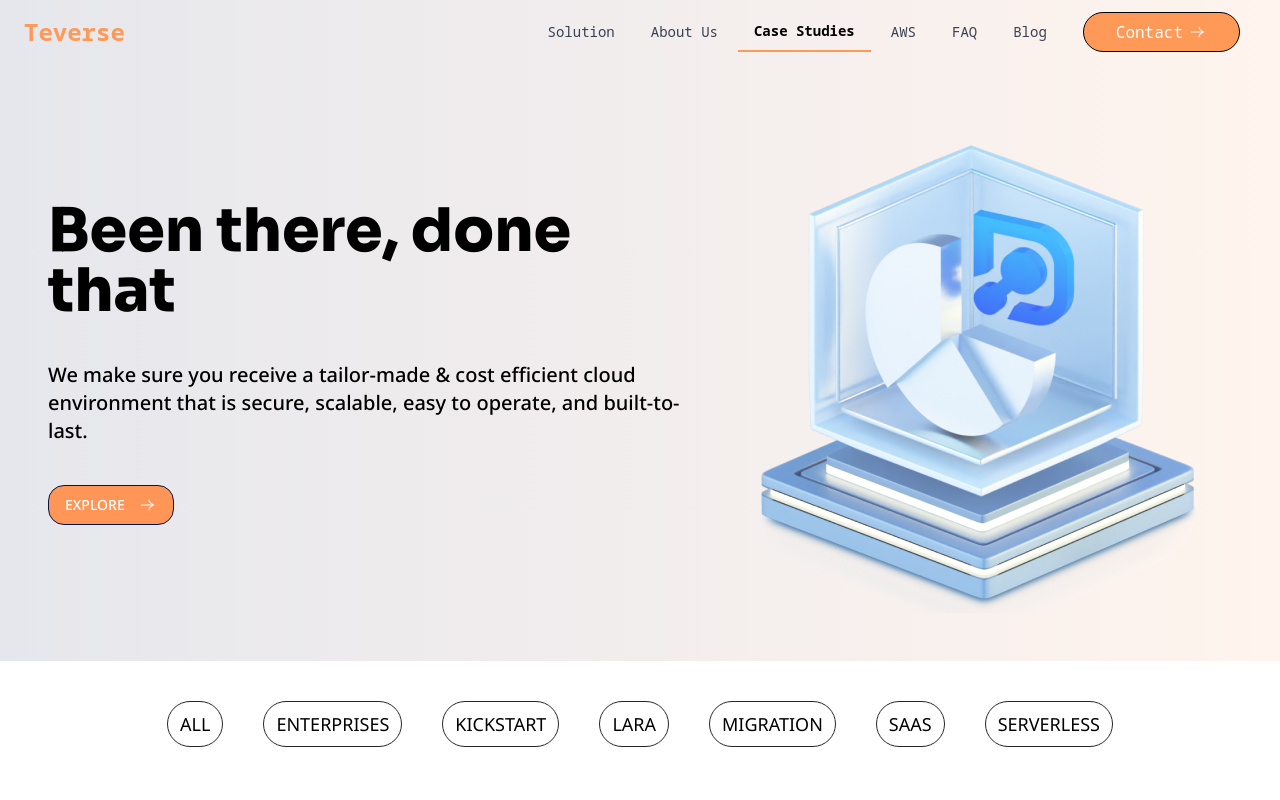
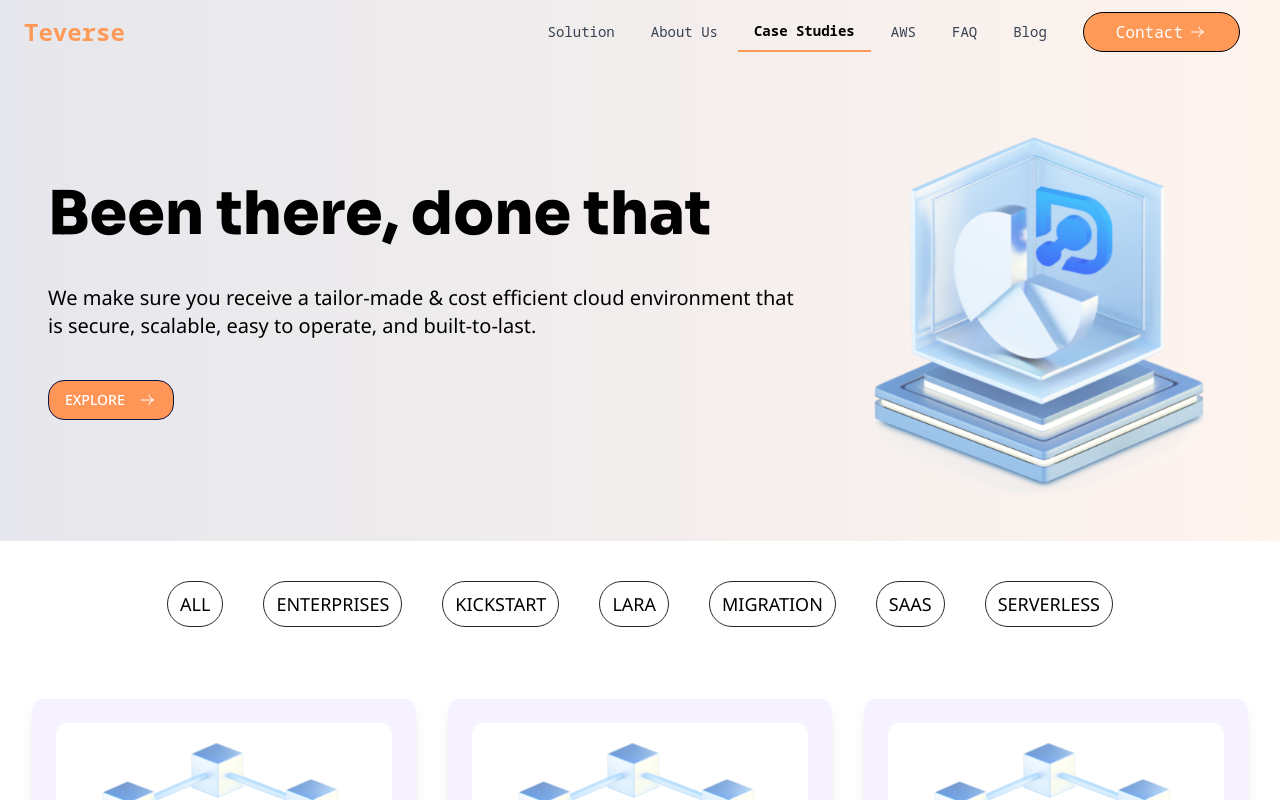
Before and after one commit to Lukman10a/web-agency, a Next.js app: page /case-studies in a window 1280 px wide. Shown: the top 800 px of the page. Built offline with nearby package versions, Linux system fonts and the light colour scheme.

Commit message:
minor fixes

```diff
--- a/src/components/shared/solutions-list.tsx
+++ b/src/components/shared/solutions-list.tsx
@@ -19,7 +19,7 @@ export const ExpandableList = ({
   return (
     <div
       className={cn(
-        "relative flex  md:h-20   md:w-full w-20 min-w-10 cursor-pointer overflow-hidden  rounded-md transition-all delay-0 duration-300 ease-in-out",
+        "relative flex md:h-20 md:w-full w-20 min-w-10 cursor-pointer overflow-hidden  rounded-md transition-all delay-0 duration-300 ease-in-out",
         {
           "flex-grow md:h-auto": index === activeItem,
         },
@@ -28,7 +28,7 @@ export const ExpandableList = ({
       {...props}
     >
       <div
-        className="absolute inset-0 bg-black bg-opacity-25"
+        className="absolute inset-0 bg-black bg-opacity-35"
         aria-hidden="true"
       ></div>
       <Image
--- a/src/pages/about-us.tsx
+++ b/src/pages/about-us.tsx
@@ -27,12 +27,12 @@ const AboutUs = () => {
   return (
     <Fragment>
       <section className="flex md:flex-col items-center gap-10 bg-gradient-to-r from-[rgba(8,19,72,0.1)] to-[rgba(255,149,87,0.1)] p-12">
-        <div className="flex-[2] space-y-5">
+        <div className="flex-[3] space-y-5">
           <h1 className="font-sora font-extrabold text-6xl animate-fade-in-up md:text-4xl">
-            <span className="block">Behind the</span>
-            <span className="block">clouds</span>
+            <span className="block md:inline-block">Behind the </span>{" "}
+            <span className="block md:inline-block">clouds</span>
           </h1>
-          <p className="text-xl animate-fade-in-up delay-200 font-sans ">
+          <p className="text-xl animate-fade-in-up delay-200 font-mono">
             We make sure you receive a tailor-made & cost-efficient cloud
             environment that is secure, scalable, easy to operate, and
             built-to-last
@@ -42,8 +42,8 @@ const AboutUs = () => {
             <ArrowIcon />
           </Button>
         </div>
-        <div className="flex-1 rounded-lg overflow-hidden">
-          <video autoPlay loop={true} muted className="h-full w-full md:hidden">
+        <div className="flex-[2] rounded-lg overflow-hidden md:hidden">
+          <video autoPlay loop={true} muted className="h-full w-full ">
             <source src="/assets/animated-cloud.mp4" type="video/mp4" />
           </video>
         </div>
--- a/src/pages/case-studies/index.tsx
+++ b/src/pages/case-studies/index.tsx
@@ -93,11 +93,11 @@ const CaseStudies = () => {
     <div>
       {/* Hero Section */}
       <section className="flex md:flex-col items-center gap-10 bg-gradient-to-r from-[rgba(8,19,72,0.1)] to-[rgba(255,149,87,0.1)] p-12">
-        <article className="space-y-10">
+        <article className="space-y-10 flex-[2]">
           <h1 className="font-sora font-extrabold text-6xl animate-fade-in-up">
             Been there, done that
           </h1>
-          <p className="font-medium text-xl animate-fade-in-up delay-200 font-sans">
+          <p className="text-xl animate-fade-in-up delay-200 font-sans">
             We make sure you receive a tailor-made & cost efficient cloud
             environment that is secure, scalable, easy to operate, and
             built-to-last.
@@ -107,11 +107,9 @@ const CaseStudies = () => {
             <ArrowIcon />
           </Button>
         </article>
-        <Image
-          src={caseStudyHero}
-          alt="case-study-hero"
-          className="animate-fade-in-up delay-500"
-        />
+        <div className="animate-fade-in-up flex-1 delay-500">
+          <Image src={caseStudyHero} alt="case-study-hero" />
+        </div>
       </section>
 
       {/* Categories Section */}
--- a/src/pages/solution.tsx
+++ b/src/pages/solution.tsx
@@ -1,6 +1,6 @@
 import Image from "next/image";
 import React, { Fragment } from "react";
-import solutionHero from "../../public/assets/solution-hero.gif";
+import solutionHero from "../../public/assets/cloud-provider.gif";
 import { Button } from "@/components/ui/button";
 import ArrowIcon from "@/components/icons/arrow";
 import { StickyScrollRevealDemo } from "@/components/shared/solutions-list-scroll";
@@ -12,12 +12,12 @@ export default function Solution() {
   return (
     <Fragment>
       <section className="flex md:flex-col items-center gap-10 bg-gradient-to-r from-[rgba(8,19,72,0.1)] to-[rgba(255,149,87,0.1)] p-12">
-        <div className="space-y-10 flex-[2]">
+        <div className="space-y-10 flex-[3] md:flex-1">
           <h1 className="font-sora font-extrabold text-6xl animate-fade-in-up">
             <span className="block">Migrate, Optimize,</span>
             <span className="block">Kickstart</span>
           </h1>
-          <p className="font-medium text-xl animate-fade-in-up delay-200 font-sans">
+          <p className="font-mono text-xl animate-fade-in-up delay-200 ">
             We make sure you receive a tailor-made & cost-efficient cloud
             environment that is secure, scalable, easy to operate, and
             built-to-last
@@ -27,9 +27,9 @@ export default function Solution() {
             <ArrowIcon />
           </Button>
         </div>
-        <div className="flex-1 rounded-lg overflow-hidden">
-          <video autoPlay loop={true} muted className="h-full w-full md:hidden">
-            <source src="/assets/solution-hero.mp4" type="video/mp4" />
+        <div className="flex-[2] rounded-lg overflow-hidden md:hidden">
+          <video autoPlay loop muted className="h-full w-full ">
+            <source src="/assets/cloud-provider.mp4" type="video/mp4" />
           </video>
         </div>
         <Image
```
Also changed, not shown: public/assets/cloud-provider.gif (added), 1 other file (tests, documents, lock files or other folders).
